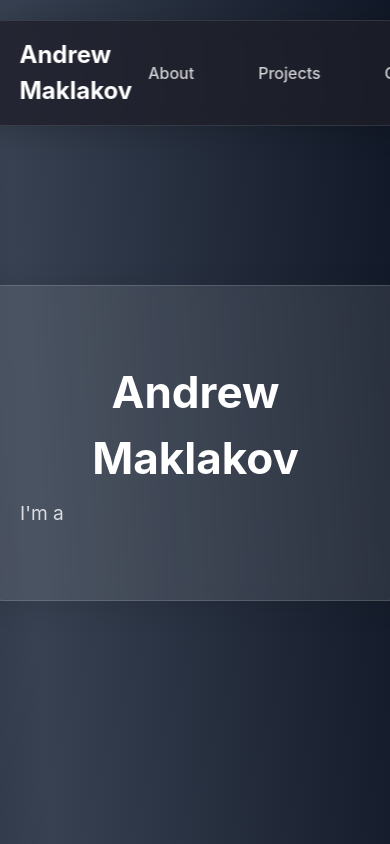
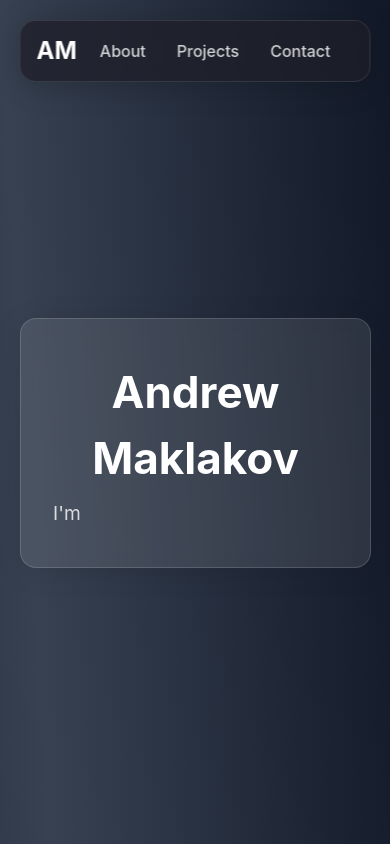
Before and after one commit to amaklakovv/portfolio, a React (Vite) app: page / in a window 390 px wide. Shown: the top 844 px of the page. Built offline with nearby package versions, Linux system fonts and the light colour scheme.

Commit message:
minor update to flipping animation, nav, and containers

```diff
--- a/src/components/App.jsx
+++ b/src/components/App.jsx
@@ -10,12 +10,12 @@ import FlippingText from './FlippingText';
 function App() {
 
   const heroPhrases = [
-    'Software Engineering Student',
-    'Problem Solver',
-    'Team Player',
-    'Fast Learner',
-    'AI Enthusiast',
-    'Lifelong Learner'
+    'a Software Engineering Student',
+    'a Problem Solver',
+    'a Team Player',
+    'a Fast Learner',
+    'an AI Enthusiast',
+    'a Lifelong Learner'
   ];
 
   return (
--- a/src/components/FlippingText.jsx
+++ b/src/components/FlippingText.jsx
@@ -32,7 +32,7 @@ function FlippingText({ phrases, period = 3000 }) {
 
   return (
     <div className="flipping-text-container">
-      I'm a
+      I'm
       <span className="flipping-text-wrapper">
         <span className={`flipping-text ${animationClass}`} onAnimationEnd={handleAnimationEnd}>
           {phrases[currentIndex]}
--- a/src/components/GlassCard.css
+++ b/src/components/GlassCard.css
@@ -5,6 +5,7 @@
   backdrop-filter: blur(7px);
   -webkit-backdrop-filter: blur(7px);
   border: 1px solid rgba(255, 255, 255, 0.15);
+  box-sizing: border-box;
   padding: 2rem;
   color: white;
   /* Additions for the 3D effect */
--- a/src/components/Navbar.css
+++ b/src/components/Navbar.css
@@ -6,6 +6,7 @@
   width: 90%;
   max-width: 1500px; /* Set a max-width for larger screens */
   padding: 1rem 2rem;
+  box-sizing: border-box;
   display: flex;
   justify-content: space-between;
   align-items: center;
@@ -25,6 +26,14 @@
   font-weight: bold;
   color: white;
   text-decoration: none;
+}
+
+.full-name {
+  display: inline;
+}
+
+.short-name {
+  display: none;
 }
 
 .navbar-links {
@@ -48,3 +57,28 @@
   color: white;
   background-color: rgba(255, 255, 255, 0.1);
 }
+
+/* Responsive styles for smaller screens */
+@media (max-width: 768px) {
+  .full-name {
+    display: none;
+  }
+
+  .short-name {
+    display: inline;
+  }
+
+  .navbar {
+    padding: 0.75rem 1rem; /* Tighter padding for mobile */
+  }
+
+  .navbar-links {
+    flex-grow: 1; /* Allow the links container to grow and fill space */
+    justify-content: space-evenly;
+    gap: 0;
+  }
+
+  .navbar-links a {
+    padding: 0.5rem; /* Reduce padding on individual links */
+  }
+}
--- a/src/components/Navbar.jsx
+++ b/src/components/Navbar.jsx
@@ -5,7 +5,10 @@ function Navbar() {
   return (
     <nav className="navbar">
       <div className="navbar-logo">
-        <a href="#home">Andrew Maklakov</a>
+        <a href="#home">
+          <span className="full-name">Andrew Maklakov</span>
+          <span className="short-name">AM</span>
+        </a>
       </div>
       <ul className="navbar-links">
         <li><a href="#about">About</a></li>
```
